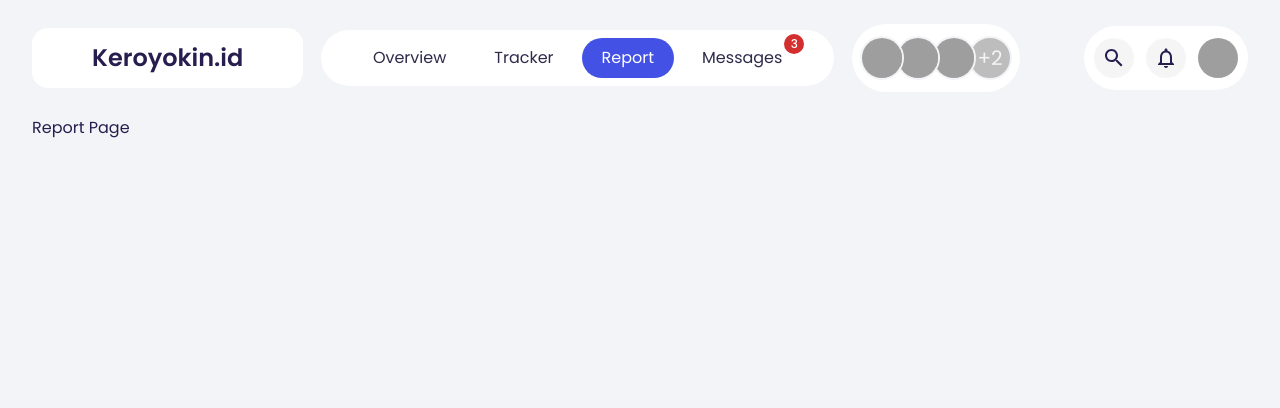
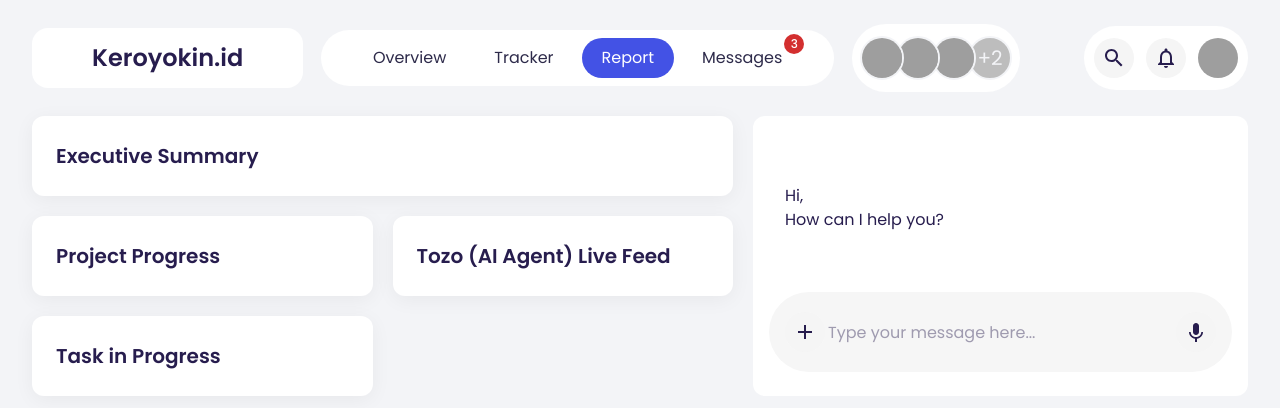
Before and after one commit to michaelgeraldi/Hackathon-AIImpactChallenge-Frontend, a Next.js app: page /client in a window 1280 px wide. Shown: the top 408 px of the page. Built offline with nearby package versions, Linux system fonts and the light colour scheme; grey boxes are pictures that could not be loaded.

Commit message:
Add partial UI for client report page

```diff
--- /dev/null
+++ b/src/app/client/_components/ClientReportPage.js
@@ -0,0 +1,36 @@
+import { Box, Grid } from "@mui/material";
+import CustomCard from "../../_components/CustomCard";
+import CustomBarChart from "../../_components/CustomBarChart";
+import CustomDonutChart from "../../_components/CustomDonutChart";
+import CustomChatCard from "../../_components/CustomChatCard";
+
+export default function ClientReportPage() {
+    return (
+        <Grid container sx={{ mt: 2.5 }} spacing={2.5}>
+            <Grid size={7}>
+                {/* Executive Summary */}
+                <CustomCard title="Executive Summary">
+                </CustomCard>
+
+                <Grid container spacing={2.5} sx={{ mt: 2.5 }}>
+                    <Grid size={6}>
+                        {/* Rank Performance */}
+                        <CustomCard title="Project Progress" />
+
+                        {/* Task in Progress */}
+                        <CustomCard sx={{ mt: 2.5 }} title="Task in Progress" />
+                    </Grid>
+                    <Grid size={6}>
+                        <CustomCard title="Tozo (AI Agent) Live Feed" />
+                    </Grid>
+                </Grid>
+
+            </Grid>
+
+            {/* AI Chat Card */}
+            <Grid size={5}>
+                <CustomChatCard />
+            </Grid>
+        </Grid>
+    );
+}
--- a/src/app/client/layout.js
+++ b/src/app/client/layout.js
@@ -1,4 +1,11 @@
-import { Container, Stack, AvatarGroup, Avatar, Paper } from "@mui/material";
+import {
+    Container,
+    Stack,
+    AvatarGroup,
+    Avatar,
+    Paper,
+    Box,
+} from "@mui/material";
 import Logo from "../_components/Logo";
 import CustomIconButton from "../_components/CustomIconButton";
 import NavigationBar from "../_components/NavigationBar";
@@ -91,9 +98,9 @@ export default function ClientLayout({ children }) {
                         </Paper>
                     </Stack>
                 </Stack>
-                {children}
+
+                <Box sx={{ flexGrow: 1 }}>{children}</Box>
             </Container>
         </NavigationBarProvider>
     );
-    ``;
 }
--- a/src/app/client/page.js
+++ b/src/app/client/page.js
@@ -20,6 +20,7 @@ import { useNavigationBarContext } from "../_components/NavigationBar";
 
 // Pages imports
 import ClientOverviewPage from "./_components/ClientOverviewPage";
+import ClientReportPage from "./_components/ClientReportPage";
 
 // Icon imports
 import ExpandMoreIcon from "@mui/icons-material/ExpandMore";
@@ -34,7 +35,7 @@ export default function ClientPage() {
     } else if (active === "Tracker") {
         return <div>Tracker Page</div>;
     } else if (active === "Report") {
-        return <div>Report Page</div>;
+        return <ClientReportPage />;
     } else if (active === "Messages") {
         return <div>Messages Page</div>;
     }
```
